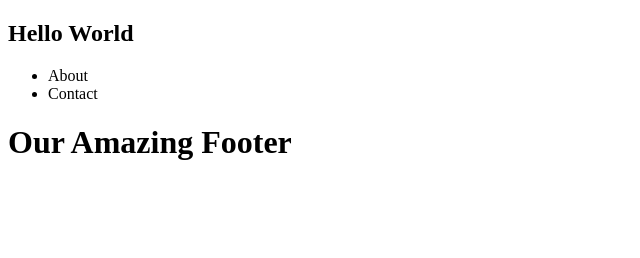
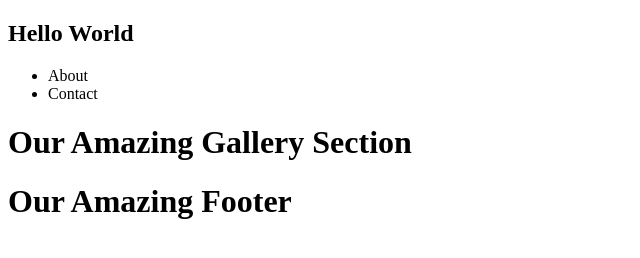
Before and after one commit to connorltodd/my-github-website, a plain HTML site: page index.html in a window 1280 px wide. Shown: the whole page, without its empty margins (0-640 px from the left). Drawn offline with Linux system fonts and the light colour scheme.

Commit message:
added gallery section

```diff
--- a/index.html
+++ b/index.html
@@ -16,6 +16,11 @@
         </ul>
 <!-- ALT + arrow keys -->
     </nav>
+
+    <div>
+        <h1>Our Amazing Gallery Section</h1>
+    </div>
+
     <footer>
         <h1>Our Amazing Footer</h1>
     </footer>
```
